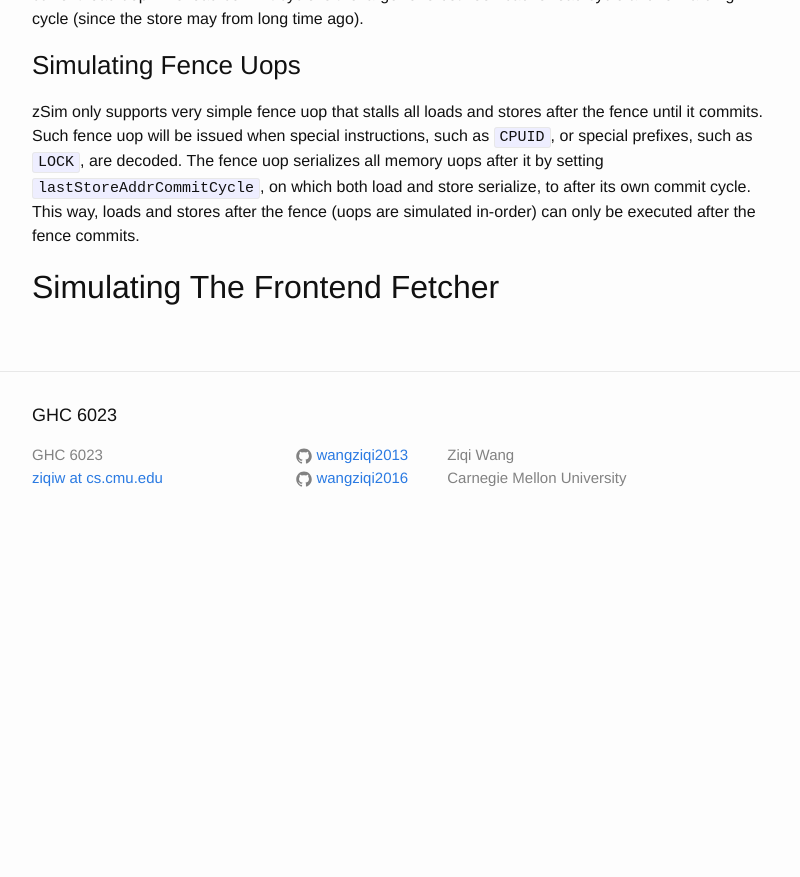
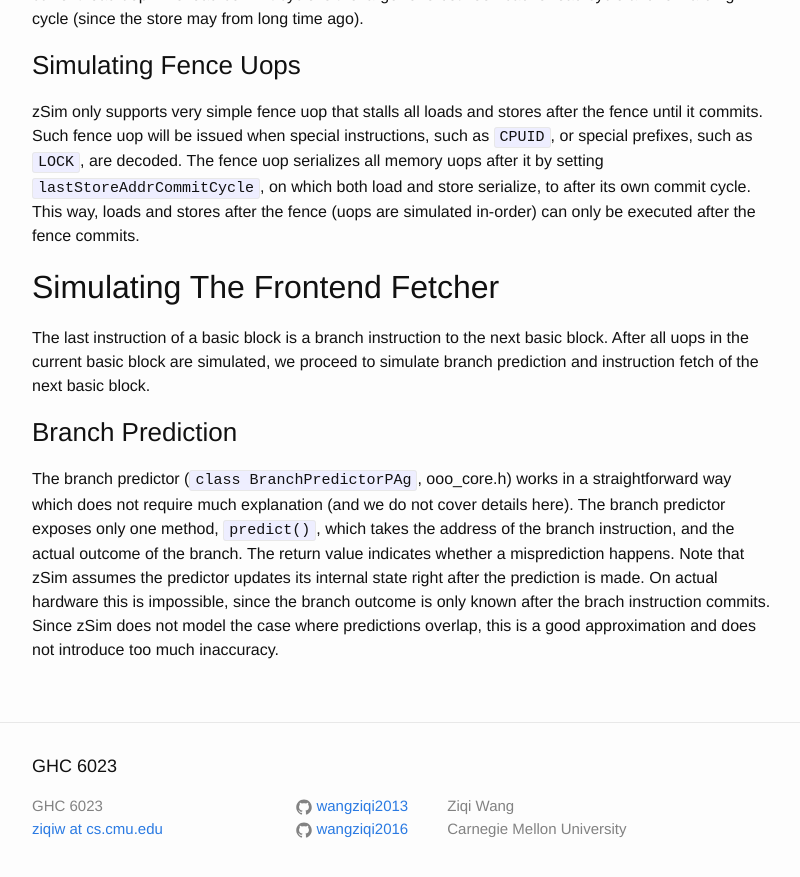
Before and after one commit to wangziqi2013/wangziqi2013.github.io, a Jekyll site: the page built from _posts/2019-12-31-zsim-microarch.markdown, in a window 1280 px wide and 900 px high, scrolled down 21943 px. Shown: the top 877 px of the window, without its empty margins (238-1038 px from the left). Built offline with Jekyll 4.4.1, drawn with Linux system fonts in a browser that asks for light colours; before the commit the page ends 22492 px from its top, so only the background shows below that; some of the changed text lies outside the part shown.

Commit message:
Adding br pred

```diff
--- a/_posts/2019-12-31-zsim-microarch.markdown
+++ b/_posts/2019-12-31-zsim-microarch.markdown
@@ -796,3 +796,15 @@ serialize, to after its own commit cycle. This way, loads and stores after the f
 can only be executed after the fence commits.
 
 ## Simulating The Frontend Fetcher
+
+The last instruction of a basic block is a branch instruction to the next basic block. After all uops in the current
+basic block are simulated, we proceed to simulate branch prediction and instruction fetch of the next basic block.
+
+### Branch Prediction
+
+The branch predictor (`class BranchPredictorPAg`, ooo\_core.h) works in a straightforward way which does not require much
+explanation (and we do not cover details here). The branch predictor exposes only one method, `predict()`, which takes the
+address of the branch instruction, and the actual outcome of the branch. The return value indicates whether a misprediction
+happens. Note that zSim assumes the predictor updates its internal state right after the prediction is made. On actual
+hardware this is impossible, since the branch outcome is only known after the brach instruction commits. Since zSim does
+not model the case where predictions overlap, this is a good approximation and does not introduce too much inaccuracy.
```
Also changed, not shown: other parts of _posts/2019-12-31-zsim-microarch.markdown (+1 -1 lines).
